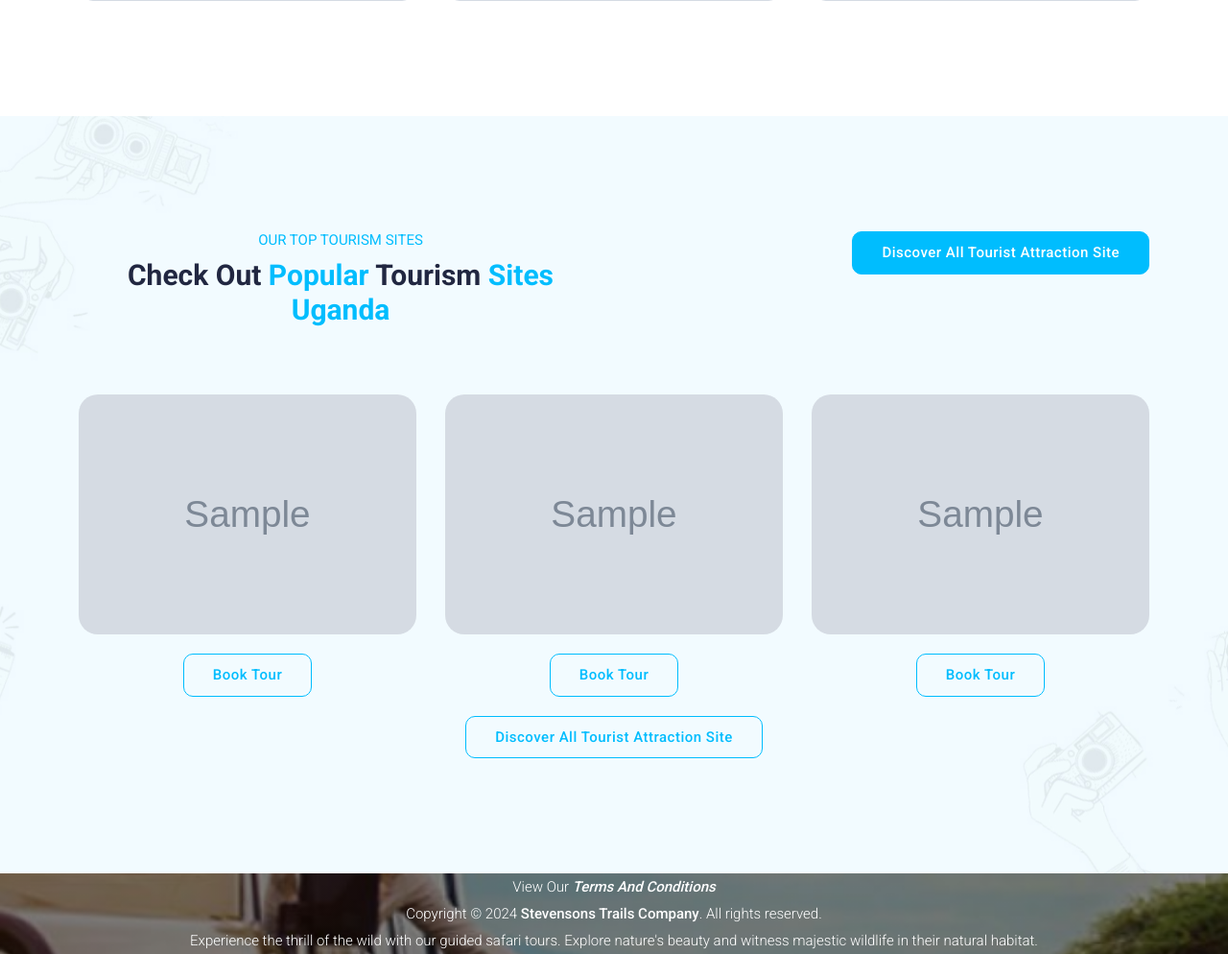
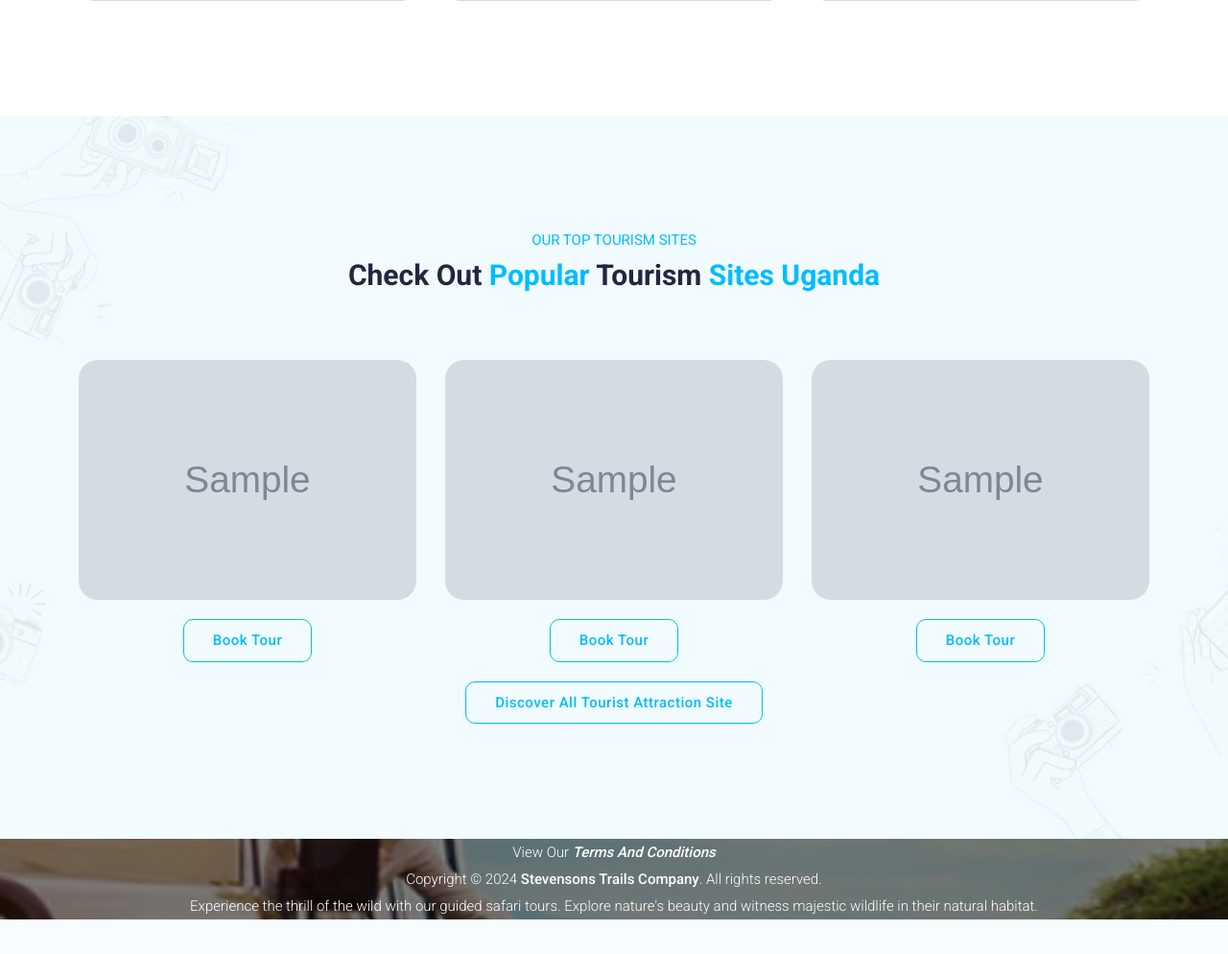
Before and after one commit to Kurgat094/django-tour, a Django app: template wildsafari/tour/templates/uganda.html in a window 1280 px wide. Shown: the part 1128-2122 px from the top of the page at 96% size. After the commit the page ends 2086 px from the top, so only its background shows below. Run offline with Django 3.2, Linux system fonts and the light colour scheme; the template is opened without the code that fills it: most values are stand-ins (such as "Sample title", 1, 10 or a date in 2020); grey boxes marked "Sample" are stand-in pictures; some libraries are stand-ins or nearby versions.

Commit message:
menu-trigger

```diff
--- a/wildsafari/tour/templates/uganda.html
+++ b/wildsafari/tour/templates/uganda.html
@@ -63,17 +63,13 @@
   <section class="closed-contests">
     <div class="container">
       <div class="row">
-        <div class="col-lg-6">
+        <div class="col-lg-12">
           <div class="text-center section-heading">
             <h6>Our Top Tourism SITES</h6>
             <h4>Check Out <em>Popular</em> Tourism <em>Sites Uganda</em></h4>
           </div>
         </div>
-        <div class="col-lg-6">
-          <div class="main-button" style="float: right;">
-            <a href="{% url 'categories' %}#ugportfolio">Discover All Tourist Attraction Site</a>
-          </div>
-        </div>
+
         <div class="col-lg-12">
           <div class="owl-features owl-carousel" style="position: relative; z-index: 5;">
             {% for site in tourism_sites1 %}
```
Also changed, not shown: wildsafari/tour/templates/tanzania.html (+1 -6 lines).
